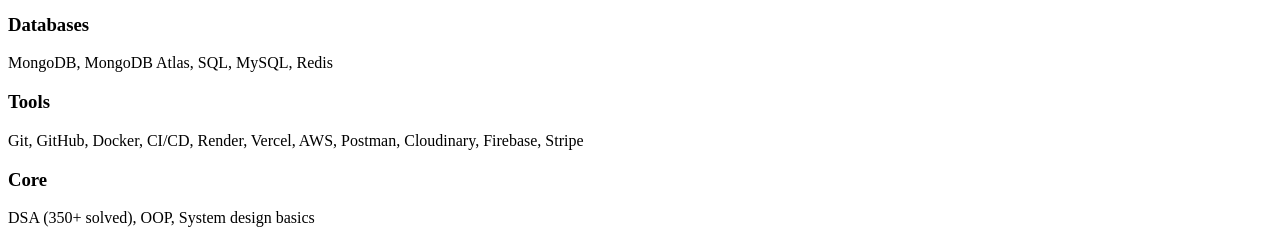
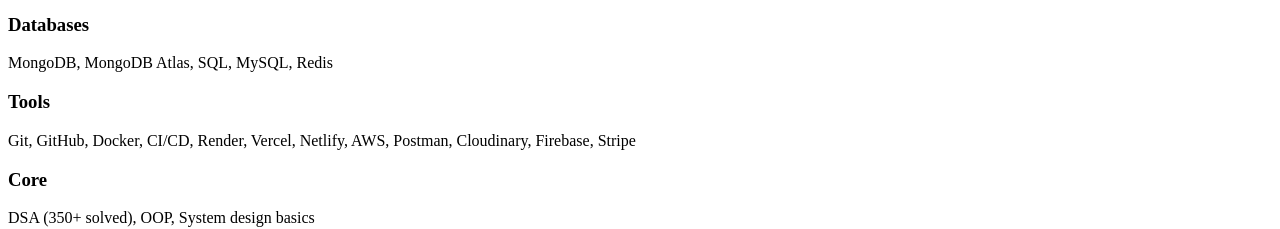
Before and after one commit to Krishnak64/PortFolio-WebSite, a React (Vite) app: page / in a window 1280 px wide. Shown: the part 1300-1529 px from the top of the page. Built offline with nearby package versions, Linux system fonts and the light colour scheme; the HTML template or start-up script is replaced by a standard one.

Commit message:
Update data.js

```diff
--- a/src/data.js
+++ b/src/data.js
@@ -17,12 +17,12 @@
 export const skills = {
   fs: [["Languages", "Java, JavaScript, Python"], ["Frontend", "React.js, Redux Toolkit, React Router, Tailwind CSS, Bootstrap, HTML5, CSS3, EJS"],
     ["Backend", "Node.js, Express.js, REST APIs, Socket.IO, JWT, bcrypt"], ["Databases", "MongoDB, MongoDB Atlas, SQL, MySQL, Redis"],
-    ["Tools", "Git, GitHub, Docker, CI/CD, Render, Vercel, AWS, Postman, Cloudinary, Firebase, Stripe"],
+    ["Tools", "Git, GitHub, Docker, CI/CD, Render, Vercel, Netlify, AWS, Postman, Cloudinary, Firebase, Stripe"],
     ["Core", "DSA (350+ solved), OOP, System design basics"]],
   ai: [["Languages", "Python, Java"], ["GenAI", "LangChain, LangGraph, RAG, Embeddings, Vector DBs (Qdrant), OpenRouter, Groq API"],
     ["ML & Vision", "TensorFlow, PyTorch, Scikit-learn, Reinforcement Learning (DQN), PyTorch Geometric (GNNs), OpenCV, MediaPipe, dlib, face_recognition"],
     ["Data Science", "Pandas, NumPy, Statistics, EDA, Feature Engineering, Data Visualization (Matplotlib, Seaborn)"],
-    ["Serving & Deployment", "FastAPI, Flask, Streamlit, Streamlit Cloud, Render, Docker, CI/CD, AWS, WebRTC"],
+    ["Serving & Deployment", "FastAPI, Flask, Streamlit, Render, Docker, CI/CD, AWS, WebRTC"],
     ["Data stores", "SQL, MySQL, MongoDB, Qdrant, Redis, Supabase"]],
 };
 export const experience = [
```
